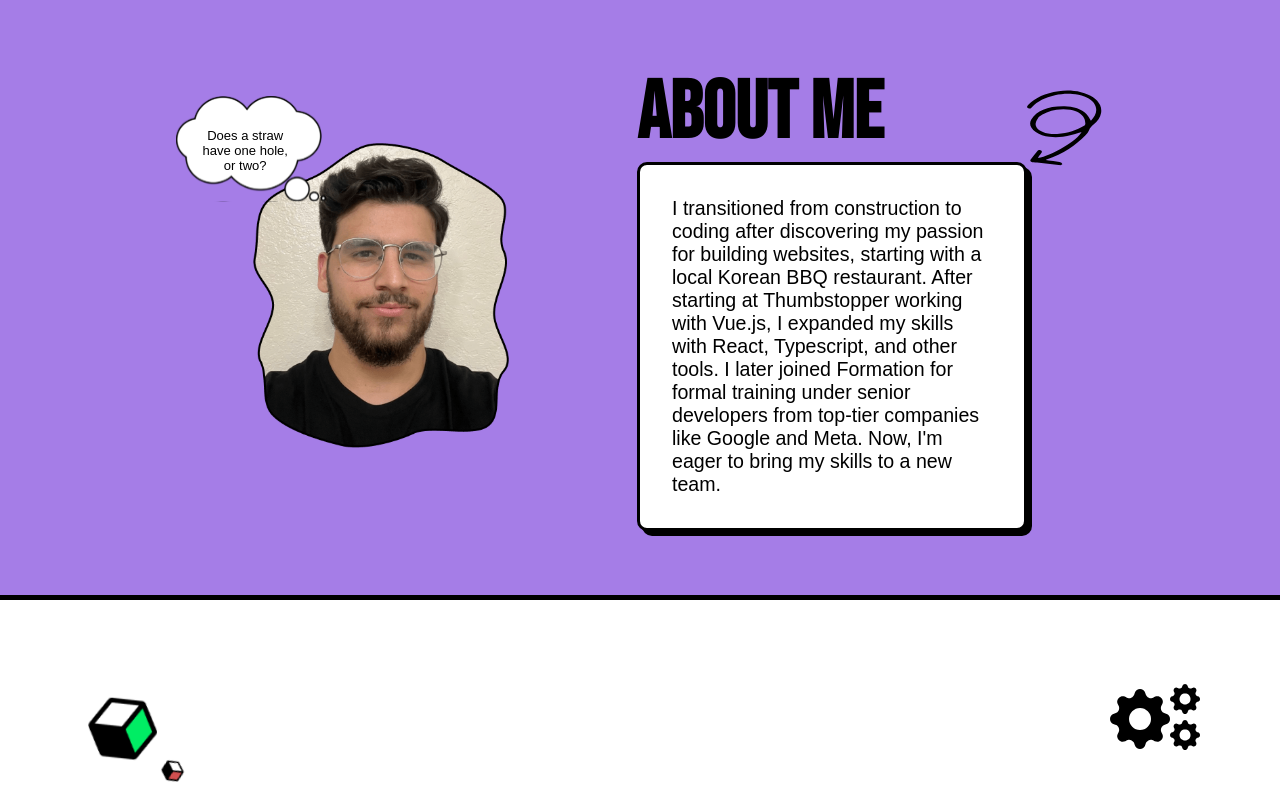
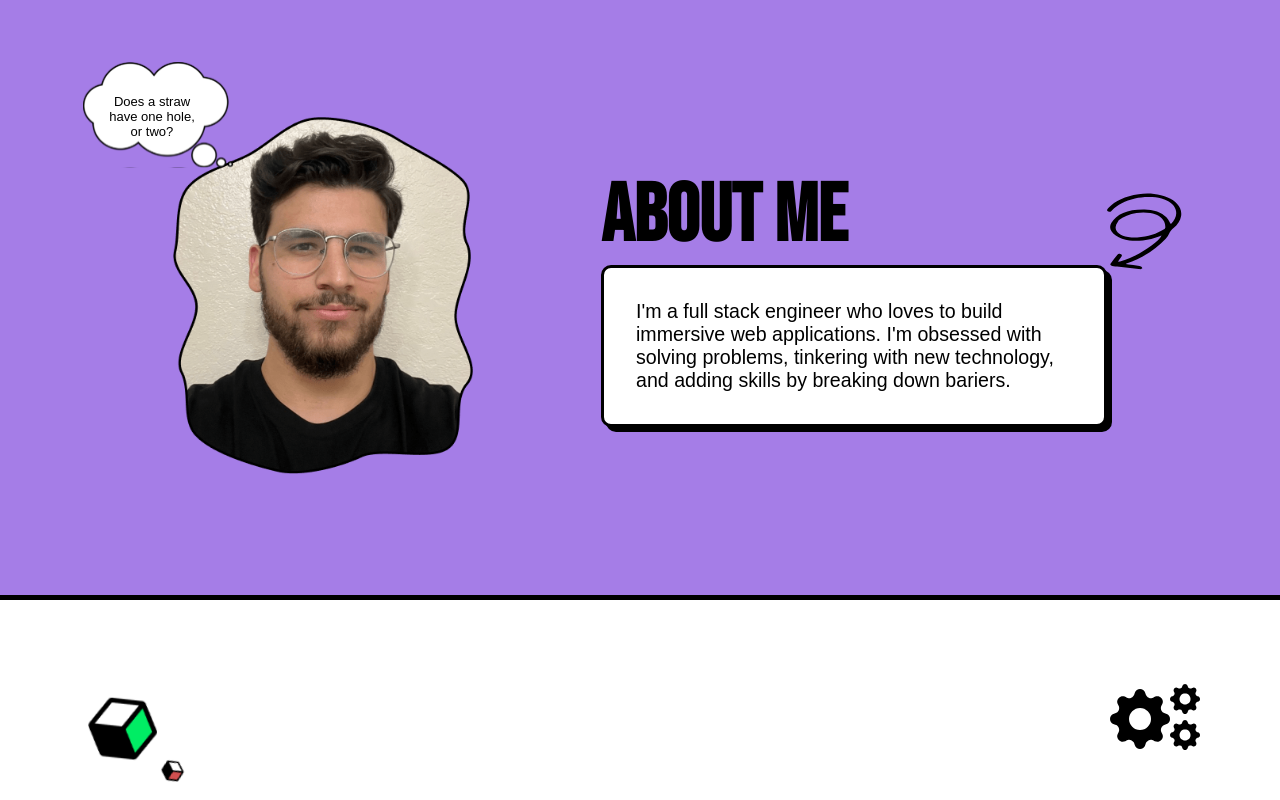
Before and after one commit to Jdecristi/portfolio-v2, a SvelteKit app: page / in a window 1280 px wide. Shown: the top 800 px of the page. Built offline with nearby package versions, Linux system fonts and the light colour scheme.

Commit message:
Update AboutMe section content and fix styles

```diff
--- a/src/layouts/AboutMe.svelte
+++ b/src/layouts/AboutMe.svelte
@@ -24,10 +24,8 @@
     <Paper>
       <div class="paper-contents">
         <p>
-          I transitioned from construction to coding after discovering my passion for building websites, starting with a
-          local Korean BBQ restaurant. After starting at Thumbstopper working with Vue.js, I expanded my skills with
-          React, Typescript, and other tools. I later joined Formation for formal training under senior developers from
-          top-tier companies like Google and Meta. Now, I'm eager to bring my skills to a new team.
+          I'm a full stack engineer who loves to build immersive web applications. I'm obsessed with solving problems,
+          tinkering with new technology, and adding skills by breaking down bariers.
         </p>
       </div>
     </Paper>
@@ -84,7 +82,8 @@
 
       .profile-img {
         stroke: 3px solid $black;
-        width: 20vw;
+        width: 50vw;
+        max-width: 300px;
 
         @media (max-width: 1200px) {
           width: 30vw;
@@ -107,17 +106,19 @@
       }
       .paper-contents {
         padding: 2rem;
-        max-width: 30vw;
+        width: 100vw;
+        max-width: 500px;
 
         @media (max-width: 1200px) {
-          max-width: 50vw;
+          max-width: 400px;
         }
         @media (max-width: 900px) {
-          max-width: 60vw;
+          width: 70vw;
+          max-width: 500px;
         }
 
         @media (max-width: 600px) {
-          max-width: 70vw;
+          width: 70vw;
         }
       }
       .curly-arrow-container {
@@ -126,13 +127,16 @@
         left: 100%;
         width: 75px;
 
+        @media (max-width: 1200px) {
+          width: 50px;
+        }
         @media (max-width: 900px) {
           width: 50px;
         }
 
         @media (max-width: 600px) {
-          top: 0;
-          right: 10px;
+          top: -10px;
+          left: 95%;
         }
 
         .curly-arrow {
```
